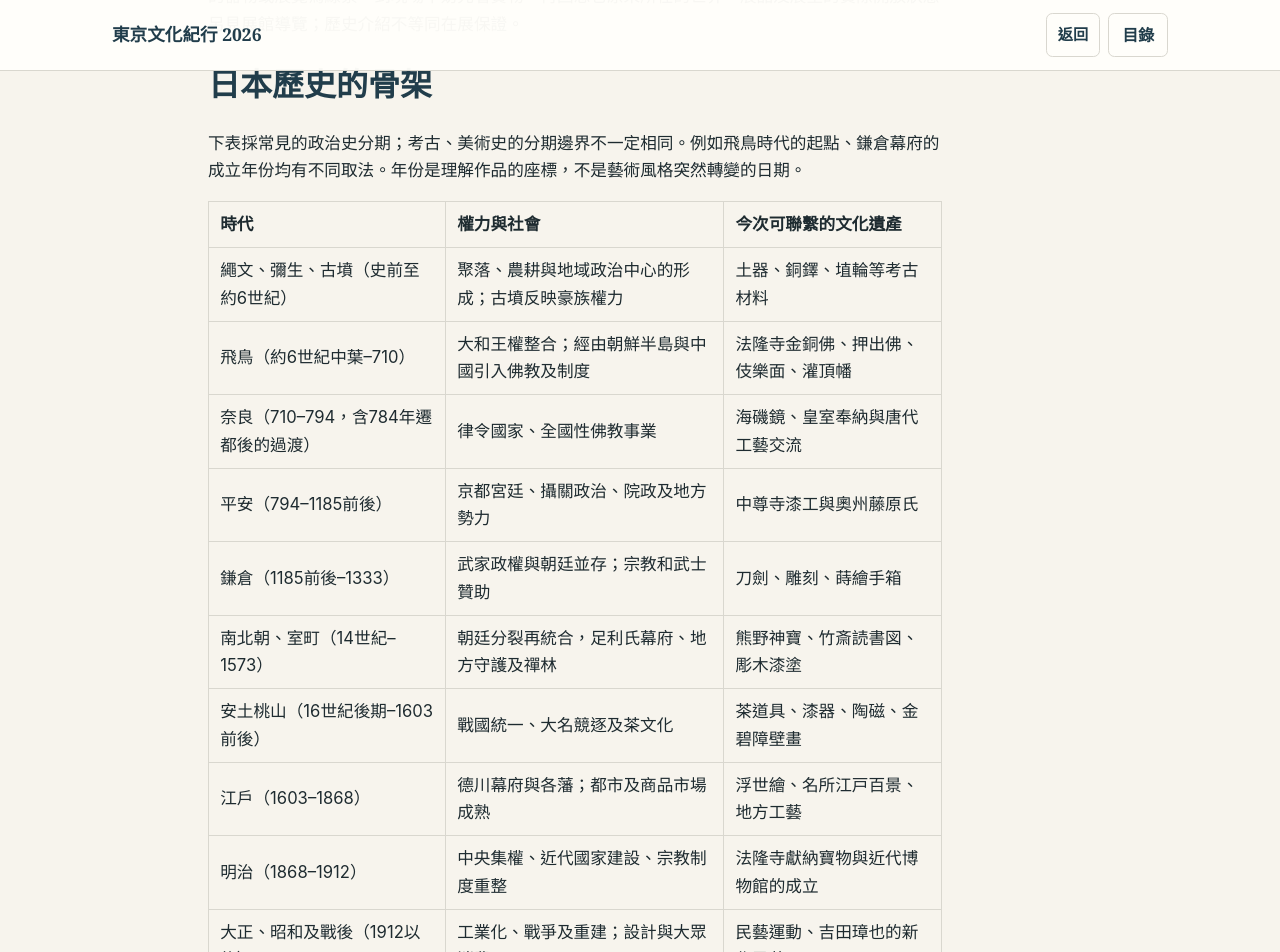
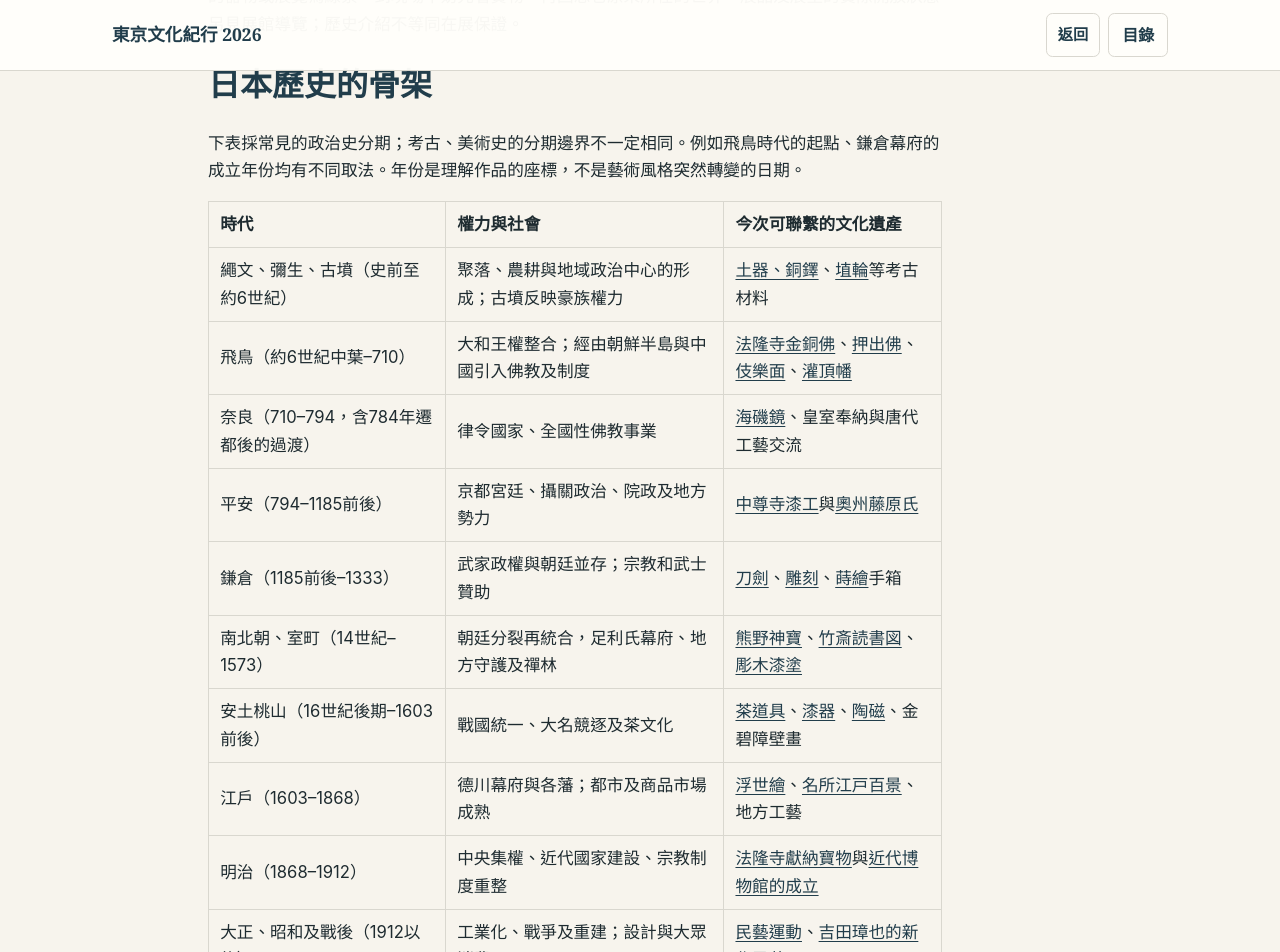
Before and after one commit to davetwchiu/tokyo-culture-trip-2026, a Jekyll site: the page built from content/history/index.md, in a window 1280 px wide and 1400 px high, scrolled down 406 px. Shown: the top 952 px of the window. Built offline with Jekyll 4.4.1, drawn with Linux system fonts in a browser that asks for light colours; part of the change alters nothing that is shown.

Commit message:
Link historical timeline cultural heritage to relevant glossary and guide entries

```diff
--- a/content/history/index.md
+++ b/content/history/index.md
@@ -23,16 +23,16 @@ offline: true
 
 | 時代 | 權力與社會 | 今次可聯繫的文化遺產 |
 |---|---|---|
-| 繩文、彌生、古墳（史前至約6世紀） | 聚落、農耕與地域政治中心的形成；古墳反映豪族權力 | 土器、銅鐸、埴輪等考古材料 |
-| 飛鳥（約6世紀中葉–710） | 大和王權整合；經由朝鮮半島與中國引入佛教及制度 | 法隆寺金銅佛、押出佛、伎樂面、灌頂幡 |
-| 奈良（710–794，含784年遷都後的過渡） | 律令國家、全國性佛教事業 | 海磯鏡、皇室奉納與唐代工藝交流 |
-| 平安（794–1185前後） | 京都宮廷、攝關政治、院政及地方勢力 | 中尊寺漆工與奧州藤原氏 |
-| 鎌倉（1185前後–1333） | 武家政權與朝廷並存；宗教和武士贊助 | 刀劍、雕刻、蒔繪手箱 |
-| 南北朝、室町（14世紀–1573） | 朝廷分裂再統合，足利氏幕府、地方守護及禪林 | 熊野神寶、竹斎読書図、彫木漆塗 |
-| 安土桃山（16世紀後期–1603前後） | 戰國統一、大名競逐及茶文化 | 茶道具、漆器、陶磁、金碧障壁畫 |
-| 江戶（1603–1868） | 德川幕府與各藩；都市及商品市場成熟 | 浮世繪、名所江戸百景、地方工藝 |
-| 明治（1868–1912） | 中央集權、近代國家建設、宗教制度重整 | 法隆寺獻納寶物與近代博物館的成立 |
-| 大正、昭和及戰後（1912以後） | 工業化、戰爭及重建；設計與大眾消費 | 民藝運動、吉田璋也的新作民藝 |
+| 繩文、彌生、古墳（史前至約6世紀） | 聚落、農耕與地域政治中心的形成；古墳反映豪族權力 | [土器、銅鐸](/tokyo-culture-trip-2026/museums/tokyo-national-museum/buildings/heiseikan/#archaeology)、[埴輪](/tokyo-culture-trip-2026/craft-glossary/#haniwa)等考古材料 |
+| 飛鳥（約6世紀中葉–710） | 大和王權整合；經由朝鮮半島與中國引入佛教及制度 | [法隆寺金銅佛](/tokyo-culture-trip-2026/museums/tokyo-national-museum/buildings/horyuji/#room-2)、[押出佛](/tokyo-culture-trip-2026/craft-glossary/#oshidashibutsu)、[伎樂面](/tokyo-culture-trip-2026/works/gigaku/)、[灌頂幡](/tokyo-culture-trip-2026/works/banner/) |
+| 奈良（710–794，含784年遷都後的過渡） | 律令國家、全國性佛教事業 | [海磯鏡](/tokyo-culture-trip-2026/works/mirrors/)、皇室奉納與唐代工藝交流 |
+| 平安（794–1185前後） | 京都宮廷、攝關政治、院政及地方勢力 | [中尊寺漆工](/tokyo-culture-trip-2026/works/lotus-lamp/)與[奧州藤原氏](#hiraizumi) |
+| 鎌倉（1185前後–1333） | 武家政權與朝廷並存；宗教和武士贊助 | [刀劍](/tokyo-culture-trip-2026/history/craft/#swords)、[雕刻](/tokyo-culture-trip-2026/history/craft/#woodcarving)、[蒔繪](/tokyo-culture-trip-2026/craft-glossary/#makie)手箱 |
+| 南北朝、室町（14世紀–1573） | 朝廷分裂再統合，足利氏幕府、地方守護及禪林 | [熊野神寶](/tokyo-culture-trip-2026/history/culture/#kumano)、[竹斎読書図](/tokyo-culture-trip-2026/works/chikusai/)、[彫木漆塗](/tokyo-culture-trip-2026/history/craft/#carved-wood) |
+| 安土桃山（16世紀後期–1603前後） | 戰國統一、大名競逐及茶文化 | [茶道具](/tokyo-culture-trip-2026/museums/gotoh/#tea-exhibitions)、[漆器](/tokyo-culture-trip-2026/history/craft/#urushi)、[陶磁](/tokyo-culture-trip-2026/history/craft/#ceramics)、金碧障壁畫 |
+| 江戶（1603–1868） | 德川幕府與各藩；都市及商品市場成熟 | [浮世繪](/tokyo-culture-trip-2026/history/craft/#woodblock)、[名所江戸百景](/tokyo-culture-trip-2026/works/hiroshige/)、地方工藝 |
+| 明治（1868–1912） | 中央集權、近代國家建設、宗教制度重整 | [法隆寺獻納寶物](/tokyo-culture-trip-2026/museums/tokyo-national-museum/buildings/horyuji/#provenance)與[近代博物館的成立](/tokyo-culture-trip-2026/history/culture/#heritage) |
+| 大正、昭和及戰後（1912以後） | 工業化、戰爭及重建；設計與大眾消費 | [民藝運動](/tokyo-culture-trip-2026/history/culture/#mingei)、[吉田璋也的新作民藝](/tokyo-culture-trip-2026/history/culture/#yoshida) |
 
 參考：[日本博覽「日本史時間線」](https://japanculturalexpo.ntj.jac.go.jp/en/article/feature/202509_index/)；[大都會藝術博物館：日本500–1000年](https://www.metmuseum.org/it/toah/ht/06/eaj.html)、[1000–1400年](https://artistproject.metmuseum.org/toah/ht/07/eaj.html)。
 
```
